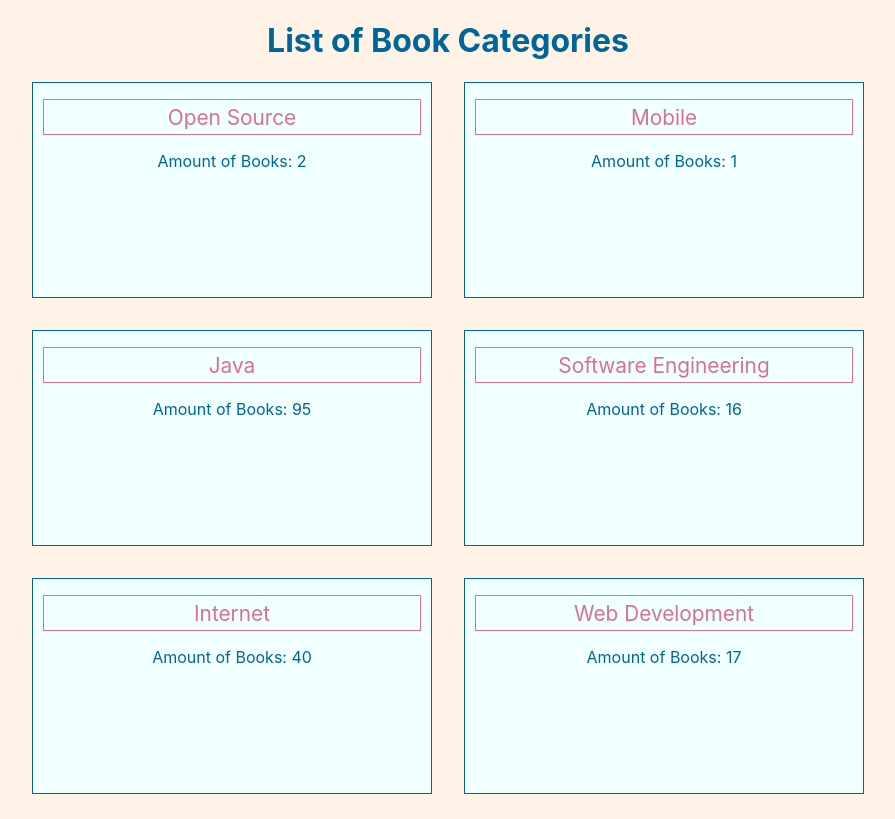
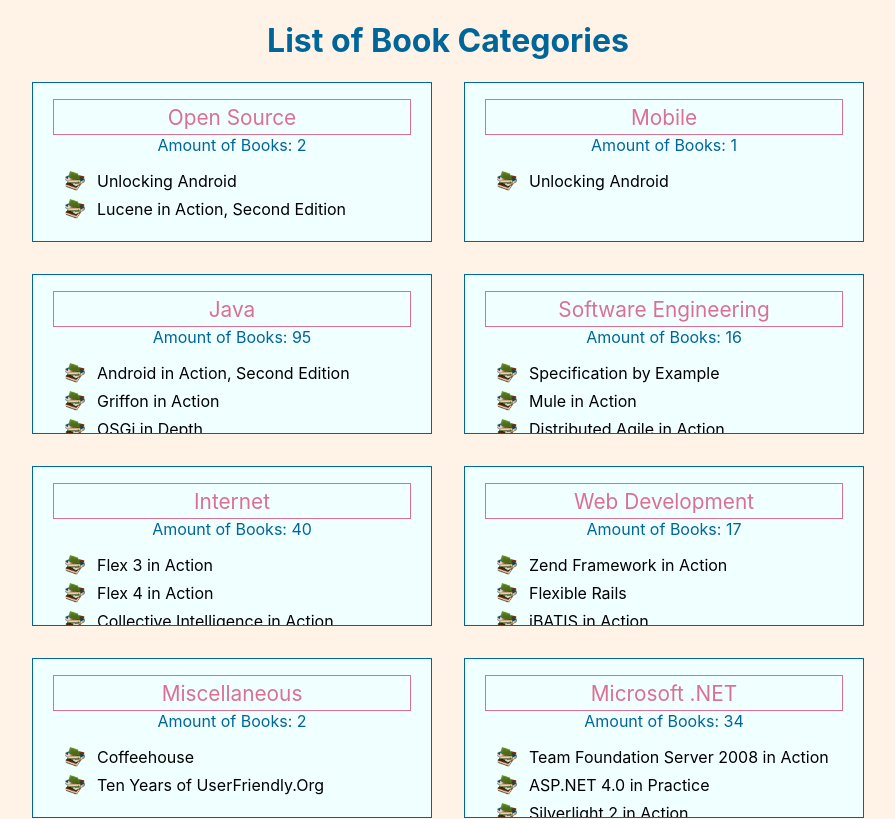
Before and after one commit to DESPOINANTAKOU/2nd-Assignment, a Next.js app: page /ACategoriesListing in a window 1280 px wide. Shown: the top 819 px of the page, without its empty margins (192-1087 px from the left). Built offline with nearby package versions, Linux system fonts and the light colour scheme.

Commit message:
last changes with creation of dynamic routing of the pages [choseCategory] and [title].

```diff
--- a/pages/ACategoriesListing/index.tsx
+++ b/pages/ACategoriesListing/index.tsx
@@ -41,12 +41,13 @@ export default function ACategoriesListing() {
   return (
     <>
       <h1>List of Book Categories</h1>
+
       <div className={styles.parentDiv}>
         {Object.keys(ourCategories).map((category, index) => (
           <div key={index} className={styles.categories}>
             <span id={styles.category}>{category}</span>{" "}
             <span>Amount of Books: {ourCategories[category].length}</span>
-            <ul style={{ alignSelf: "flex-start" }}>
+            <ul style={{ paddingLeft: "0" }}>
               {ourCategories[category].map((bookTitle, index) => {
                 return (
                   <li
@@ -54,7 +55,7 @@ export default function ACategoriesListing() {
                     style={{ marginBottom: ".5rem" }}
                     key={index}
                   >
-                    <a href={`/BookPage/${encodeURI(bookTitle)}`}>
+                    <a href={`/BookPage/${(bookTitle)}`}>
                       {bookTitle}
                     </a>
                   </li>
@@ -64,7 +65,6 @@ export default function ACategoriesListing() {
           </div>
         ))}
       </div>
-      <div style={{ visibility: "hidden" }}></div>
     </>
   );
 }
--- a/styles/ACategoriesListing.module.css
+++ b/styles/ACategoriesListing.module.css
@@ -1,7 +1,6 @@
 .categories {
   display: flex;
   flex-direction: column;
-  align-items: center;
   background-color: azure;
   margin: 1rem;
   width: 25rem;
@@ -12,13 +11,15 @@
   overflow-y: auto;
   overflow-x: hidden;
   margin-bottom: 2rem;
+  margin-left: 1rem;
+  height: 10rem;
 }
 
 .parentDiv {
   display: flex;
   justify-content: center;
   flex-wrap: wrap;
-  height: 100vh;
+  height: 100%;
   width: 100%;
 }
 
@@ -27,14 +28,23 @@
   border: 1.5px solid palevioletred;
   font-size: 1.3rem;
   padding: 0.3rem;
-  margin: 1rem;
-  width: 95%;
+  margin-left: auto;
+  margin-right: auto;
+  width: 90%;
+  margin-top: 1rem;
 }
 
 #categoriesBody {
   overflow-x: hidden;
 }
 
-.li{
- list-style-image: url(/images/bookicon.png);
+.li {
+	margin: 0;
+	padding-left: 2rem;
+	list-style: none;
+	background-image:url("/images/bookicon.png" );
+	background-repeat: no-repeat;
+	/* background-position: left center; */
+	background-size: 20px;
+  margin-left: 2rem;
 }
```
Also changed, not shown: pages/Admin/ChosenCategory/[chosenCategory].tsx (added, +49 -0 lines), pages/Admin/categories.tsx (+21 -11 lines), pages/BookPage/[title].tsx (+46 -11 lines).
